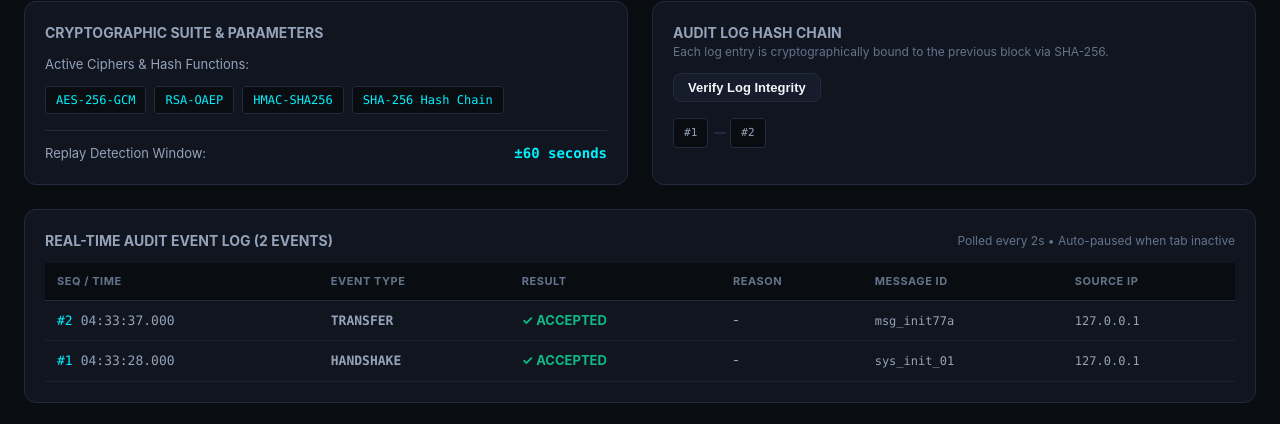
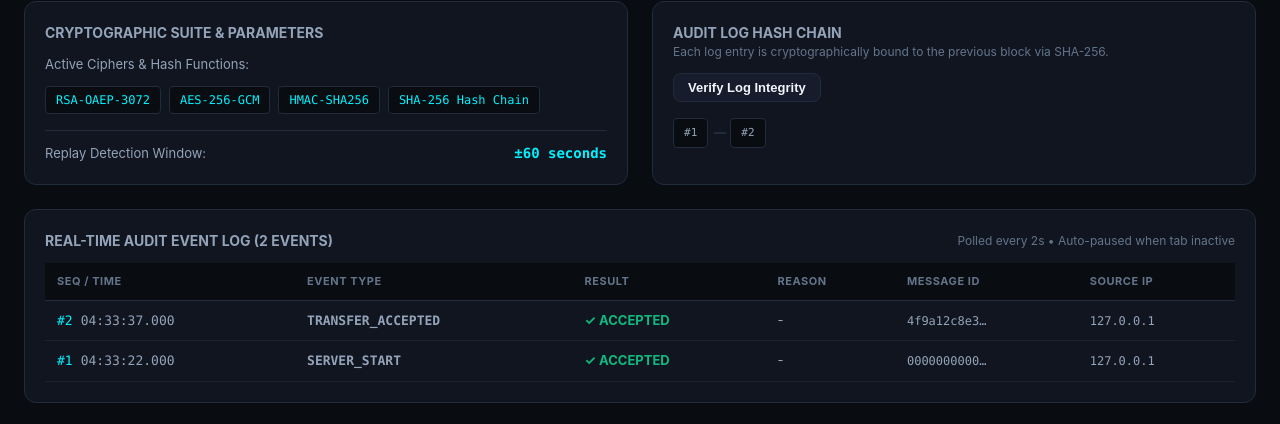
Before and after one commit to RandomJainam/cryptalink, a React (Vite) app in the folder frontend/: page / in a window 1280 px wide. Shown: the part 729-1153 px from the top of the page. Built offline with nearby package versions, Linux system fonts and the light colour scheme; no server answers.

Commit message:
chore(frontend): align mock fixtures and audit event types with SPEC.md section 10 and 9

```diff
--- a/frontend/src/api.js
+++ b/frontend/src/api.js
@@ -72,7 +72,7 @@ export const api = {
         size_bytes: result.size_bytes
       };
       mockState.addLog({
-        event_type: 'TRANSFER',
+        event_type: 'TRANSFER_ACCEPTED',
         message_id: result.message_id,
         result: result.status,
         reason: result.reason
@@ -99,7 +99,7 @@ export const api = {
       const sizeBytes = file ? file.size : 2048;
       const result = createTamperResult(filename, sizeBytes);
       mockState.addLog({
-        event_type: 'TAMPER_ATTEMPT',
+        event_type: 'INTEGRITY_VIOLATION',
         message_id: result.message_id,
         result: result.status,
         reason: result.reason
@@ -127,7 +127,7 @@ export const api = {
       const prev = mockState.lastSuccess;
       const result = createReplayResult(prev.message_id, prev.filename, prev.size_bytes);
       mockState.addLog({
-        event_type: 'REPLAY_ATTEMPT',
+        event_type: 'REPLAY_REJECTED',
         message_id: result.message_id,
         result: result.status,
         reason: result.reason
--- a/frontend/src/mock/fixtures.js
+++ b/frontend/src/mock/fixtures.js
@@ -1,4 +1,4 @@
-// Mock fixtures and in-memory simulated backend matching the frozen API contract
+// Mock fixtures matching section 10 and section 9 of docs/SPEC.md
 const STEP_NAMES = [
   'encrypt',
   'wrap_key',
@@ -11,51 +11,58 @@ const STEP_NAMES = [
   'store'
 ];
 
+function randomHex32() {
+  const chars = '0123456789abcdef';
+  let str = '';
+  for (let i = 0; i < 32; i++) {
+    str += chars[Math.floor(Math.random() * chars.length)];
+  }
+  return str;
+}
+
 export const mockStatus = {
   server_reachable: true,
   fingerprint: 'e3b0c44298fc1c149afbf4c8996fb92427ae41e4649b934ca495991b7852b855',
-  algorithms: ['AES-256-GCM', 'RSA-OAEP', 'HMAC-SHA256', 'SHA-256 Hash Chain'],
+  algorithms: ['RSA-OAEP-3072', 'AES-256-GCM', 'HMAC-SHA256', 'SHA-256 Hash Chain'],
   replay_window_seconds: 60
 };
 
 export function createSuccessResult(filename = 'confidential.pdf', sizeBytes = 1048576) {
-  const msgId = 'msg_' + Math.random().toString(36).substring(2, 10);
   return {
     status: 'accepted',
-    message_id: msgId,
+    message_id: randomHex32(),
     filename: filename,
     size_bytes: sizeBytes,
     reason: null,
-    duration_ms: Math.floor(180 + Math.random() * 90),
+    duration_ms: Math.floor(180 + Math.random() * 80),
     steps: [
       { name: 'encrypt', ok: true, detail: 'AES-256-GCM encrypted payload' },
       { name: 'wrap_key', ok: true, detail: 'Session key wrapped with RSA-OAEP' },
-      { name: 'integrity_tag', ok: true, detail: 'HMAC-SHA256 generated' },
-      { name: 'transmit', ok: true, detail: 'Transmitted via TCP socket' },
+      { name: 'integrity_tag', ok: true, detail: 'HMAC-SHA256 computed over frame' },
+      { name: 'transmit', ok: true, detail: 'TCP frame streamed to port 9000' },
       { name: 'verify_hmac', ok: true, detail: 'HMAC authentication verified' },
-      { name: 'freshness', ok: true, detail: 'Delta +0.4s within +/-60s window' },
-      { name: 'replay_check', ok: true, detail: 'Nonce & ID unique in cache' },
-      { name: 'decrypt', ok: true, detail: 'Decrypted with session key' },
-      { name: 'store', ok: true, detail: 'Written to secure vault' }
+      { name: 'freshness', ok: true, detail: 'Timestamp delta within +/-60s window' },
+      { name: 'replay_check', ok: true, detail: 'Message ID unique; registered in cache' },
+      { name: 'decrypt', ok: true, detail: 'Decrypted with unwrap session key' },
+      { name: 'store', ok: true, detail: 'Written to storage/received/' }
     ]
   };
 }
 
 export function createTamperResult(filename = 'tampered_packet.bin', sizeBytes = 524288) {
-  const msgId = 'msg_' + Math.random().toString(36).substring(2, 10);
   return {
     status: 'rejected',
-    message_id: msgId,
+    message_id: randomHex32(),
     filename: filename,
     size_bytes: sizeBytes,
-    reason: 'HMAC verification failed: 1 byte modified in transit',
-    duration_ms: Math.floor(120 + Math.random() * 60),
+    reason: 'HMAC verification failed: 1 byte modified in transit (INTEGRITY_FAILED)',
+    duration_ms: Math.floor(120 + Math.random() * 50),
     steps: [
       { name: 'encrypt', ok: true, detail: 'AES-256-GCM encrypted payload' },
       { name: 'wrap_key', ok: true, detail: 'Session key wrapped with RSA-OAEP' },
-      { name: 'integrity_tag', ok: true, detail: 'HMAC-SHA256 generated' },
-      { name: 'transmit', ok: true, detail: 'Transmitted via TCP socket' },
-      { name: 'verify_hmac', ok: false, detail: 'HMAC verification failed: digest mismatch' },
+      { name: 'integrity_tag', ok: true, detail: 'HMAC-SHA256 computed over frame' },
+      { name: 'transmit', ok: true, detail: 'TCP frame streamed to port 9000' },
+      { name: 'verify_hmac', ok: false, detail: 'HMAC digest mismatch' },
       { name: 'freshness', ok: false, detail: 'skipped' },
       { name: 'replay_check', ok: false, detail: 'skipped' },
       { name: 'decrypt', ok: false, detail: 'skipped' },
@@ -64,21 +71,21 @@ export function createTamperResult(filename = 'tampered_packet.bin', sizeBytes =
   };
 }
 
-export function createReplayResult(previousMsgId = 'msg_prev882', filename = 'replay_packet.bin', sizeBytes = 524288) {
+export function createReplayResult(previousMsgId = null, filename = 'replay_packet.bin', sizeBytes = 524288) {
   return {
     status: 'rejected',
-    message_id: previousMsgId,
+    message_id: previousMsgId || randomHex32(),
     filename: filename,
     size_bytes: sizeBytes,
-    reason: 'Replay detected: message ID already seen in active 60s window',
-    duration_ms: Math.floor(140 + Math.random() * 50),
+    reason: 'Message ID already processed in active 60s cache (REPLAY)',
+    duration_ms: Math.floor(130 + Math.random() * 40),
     steps: [
       { name: 'encrypt', ok: true, detail: 'AES-256-GCM encrypted payload' },
       { name: 'wrap_key', ok: true, detail: 'Session key wrapped with RSA-OAEP' },
-      { name: 'integrity_tag', ok: true, detail: 'HMAC-SHA256 generated' },
-      { name: 'transmit', ok: true, detail: 'Transmitted via TCP socket' },
+      { name: 'integrity_tag', ok: true, detail: 'HMAC-SHA256 computed over frame' },
+      { name: 'transmit', ok: true, detail: 'TCP frame streamed to port 9000' },
       { name: 'verify_hmac', ok: true, detail: 'HMAC authentication verified' },
-      { name: 'freshness', ok: true, detail: 'Delta +1.2s within +/-60s window' },
+      { name: 'freshness', ok: true, detail: 'Timestamp delta within +/-60s window' },
       { name: 'replay_check', ok: false, detail: 'Duplicate message ID in cache' },
       { name: 'decrypt', ok: false, detail: 'skipped' },
       { name: 'store', ok: false, detail: 'skipped' }
@@ -87,21 +94,20 @@ export function createReplayResult(previousMsgId = 'msg_prev882', filename = 're
 }
 
 export function createStaleResult(filename = 'stale_packet.bin', sizeBytes = 262144) {
-  const msgId = 'msg_' + Math.random().toString(36).substring(2, 10);
   return {
     status: 'rejected',
-    message_id: msgId,
+    message_id: randomHex32(),
     filename: filename,
     size_bytes: sizeBytes,
-    reason: 'Timestamp rejected: skew exceeds +/-60s tolerance',
-    duration_ms: Math.floor(130 + Math.random() * 40),
+    reason: 'Timestamp exceeds +/-60s window (STALE_TIMESTAMP)',
+    duration_ms: Math.floor(125 + Math.random() * 40),
     steps: [
       { name: 'encrypt', ok: true, detail: 'AES-256-GCM encrypted payload' },
       { name: 'wrap_key', ok: true, detail: 'Session key wrapped with RSA-OAEP' },
-      { name: 'integrity_tag', ok: true, detail: 'HMAC-SHA256 generated' },
-      { name: 'transmit', ok: true, detail: 'Transmitted via TCP socket' },
+      { name: 'integrity_tag', ok: true, detail: 'HMAC-SHA256 computed over frame' },
+      { name: 'transmit', ok: true, detail: 'TCP frame streamed to port 9000' },
       { name: 'verify_hmac', ok: true, detail: 'HMAC authentication verified' },
-      { name: 'freshness', ok: false, detail: 'Timestamp delta (+128s) exceeds +/-60s' },
+      { name: 'freshness', ok: false, detail: 'Timestamp skewed (+120s exceeds +/-60s)' },
       { name: 'replay_check', ok: false, detail: 'skipped' },
       { name: 'decrypt', ok: false, detail: 'skipped' },
       { name: 'store', ok: false, detail: 'skipped' }
@@ -113,9 +119,9 @@ export function createStaleResult(filename = 'stale_packet.bin', sizeBytes = 262
 let mockLogs = [
   {
     seq: 1,
-    ts: new Date(Date.now() - 24000).toISOString(),
-    event_type: 'HANDSHAKE',
-    message_id: 'sys_init_01',
+    ts: new Date(Date.now() - 30000).toISOString(),
+    event_type: 'SERVER_START',
+    message_id: '00000000000000000000000000000000',
     result: 'accepted',
     reason: null,
     source_ip: '127.0.0.1'
@@ -123,8 +129,8 @@ let mockLogs = [
   {
     seq: 2,
     ts: new Date(Date.now() - 15000).toISOString(),
-    event_type: 'TRANSFER',
-    message_id: 'msg_init77a',
+    event_type: 'TRANSFER_ACCEPTED',
+    message_id: '4f9a12c8e310467ba9d2e1c78490bf31',
     result: 'accepted',
     reason: null,
     source_ip: '127.0.0.1'
@@ -132,7 +138,7 @@ let mockLogs = [
 ];
 
 let lastSuccessfulTransfer = {
-  message_id: 'msg_init77a',
+  message_id: '4f9a12c8e310467ba9d2e1c78490bf31',
   filename: 'initial_doc.pdf',
   size_bytes: 412000
 };
```
